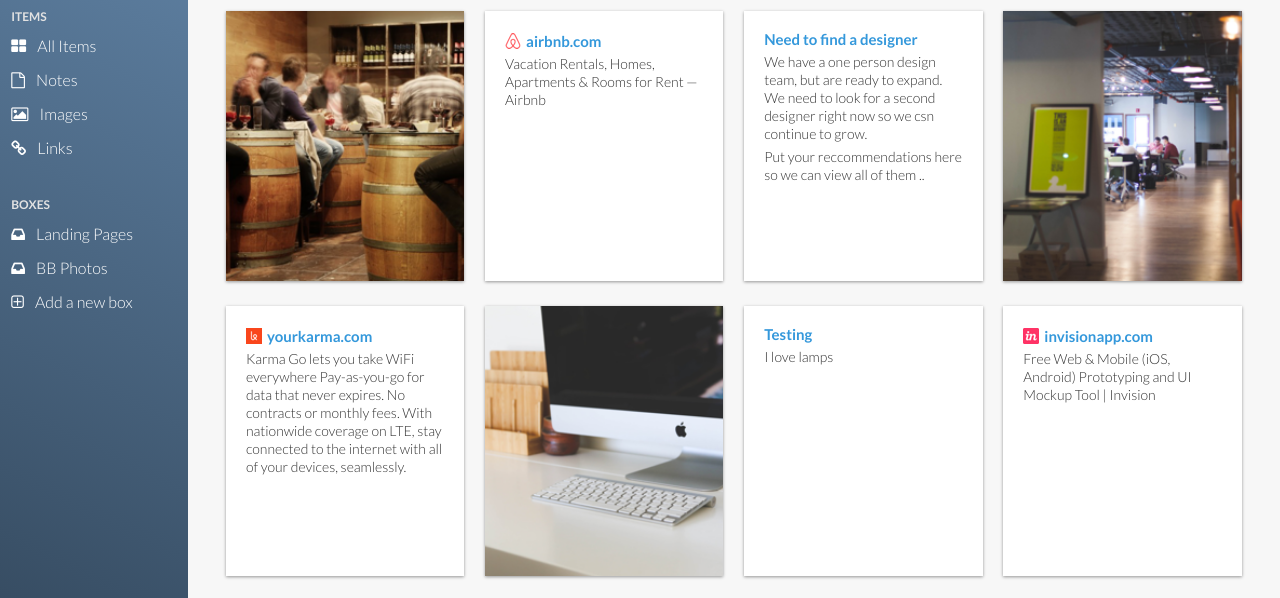
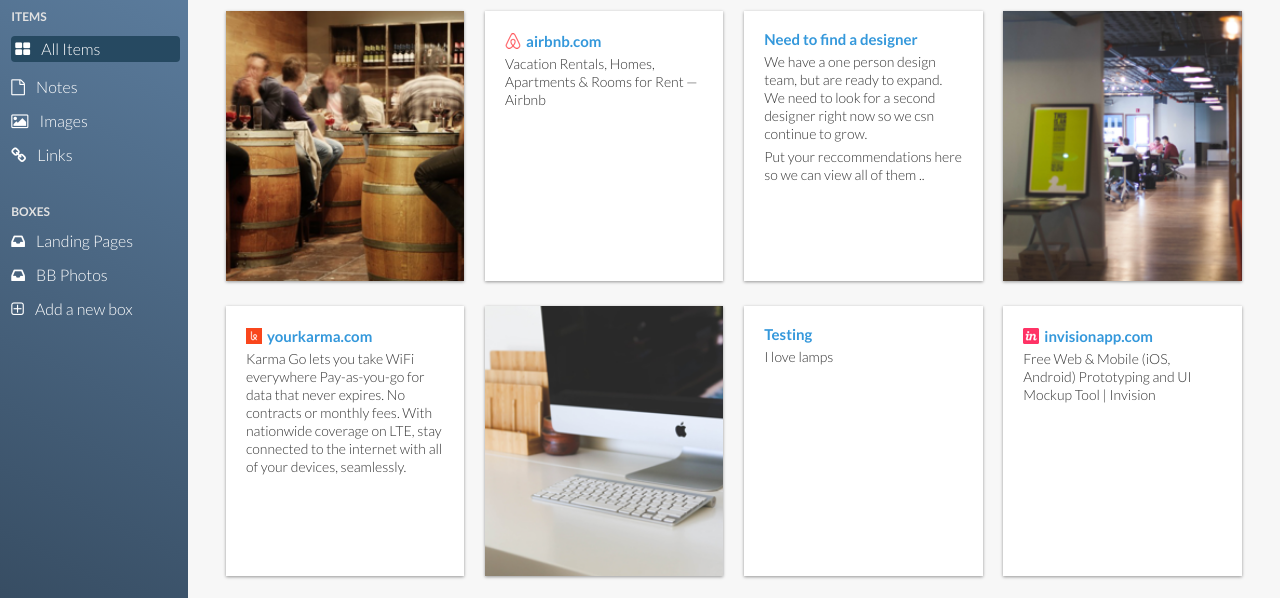
Before and after one commit to kavisa/Blocbox, a plain HTML site: page Dashboard.html in a window 1280 px wide. Shown: the part 87-685 px from the top of the page. Drawn offline with Linux system fonts and the light colour scheme.

Commit message:
Assignment-34-completed

```diff
--- a/Dashboard.html
+++ b/Dashboard.html
@@ -19,7 +19,7 @@
      <div class="items">
        <p>Items</p>
        <ul>
-         <li><a href="#"><i class="fa fa-th-large"></i> All Items</a></li>
+         <li class="active"><a href="#"><i class="fa fa-th-large"></i> All Items</a></li>
          <li><a href="#"><i class="fa fa-file-o"></i> Notes</a></li>
          <li><a href="Assignment33.html"><i class="fa fa-picture-o"></i> Images</a></li>
          <li><a href="#"><i class="fa fa-link"></i> Links</a></li>
--- a/css/style.css
+++ b/css/style.css
@@ -712,3 +712,10 @@
 div.container p {
   padding:0px 0px;
 }
+li.active {
+  background: #264961;
+  width:100%;
+  height:20px;
+  border-radius: 4px;
+  padding:3px 0px 3px 4px;
+}
```
